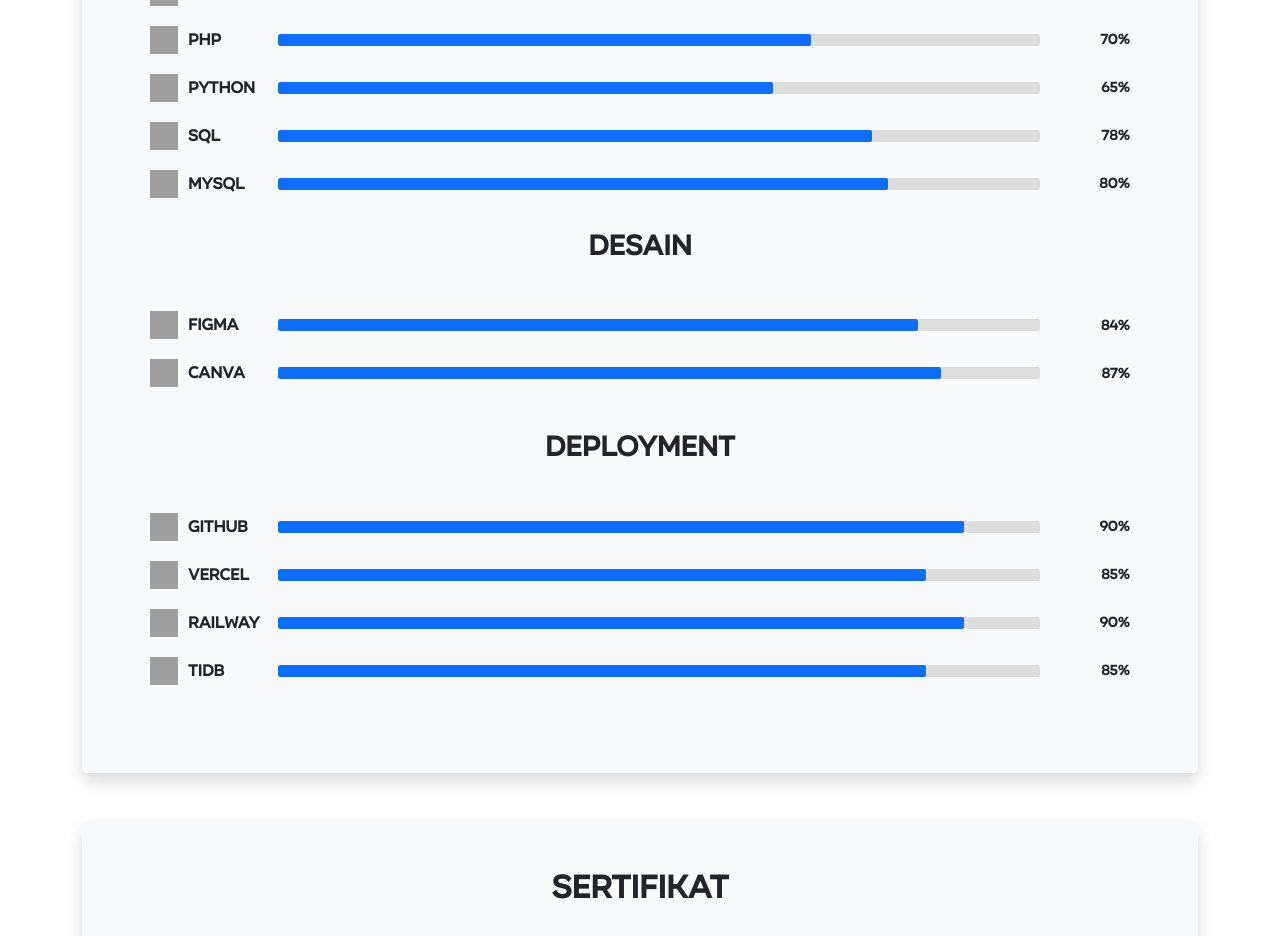
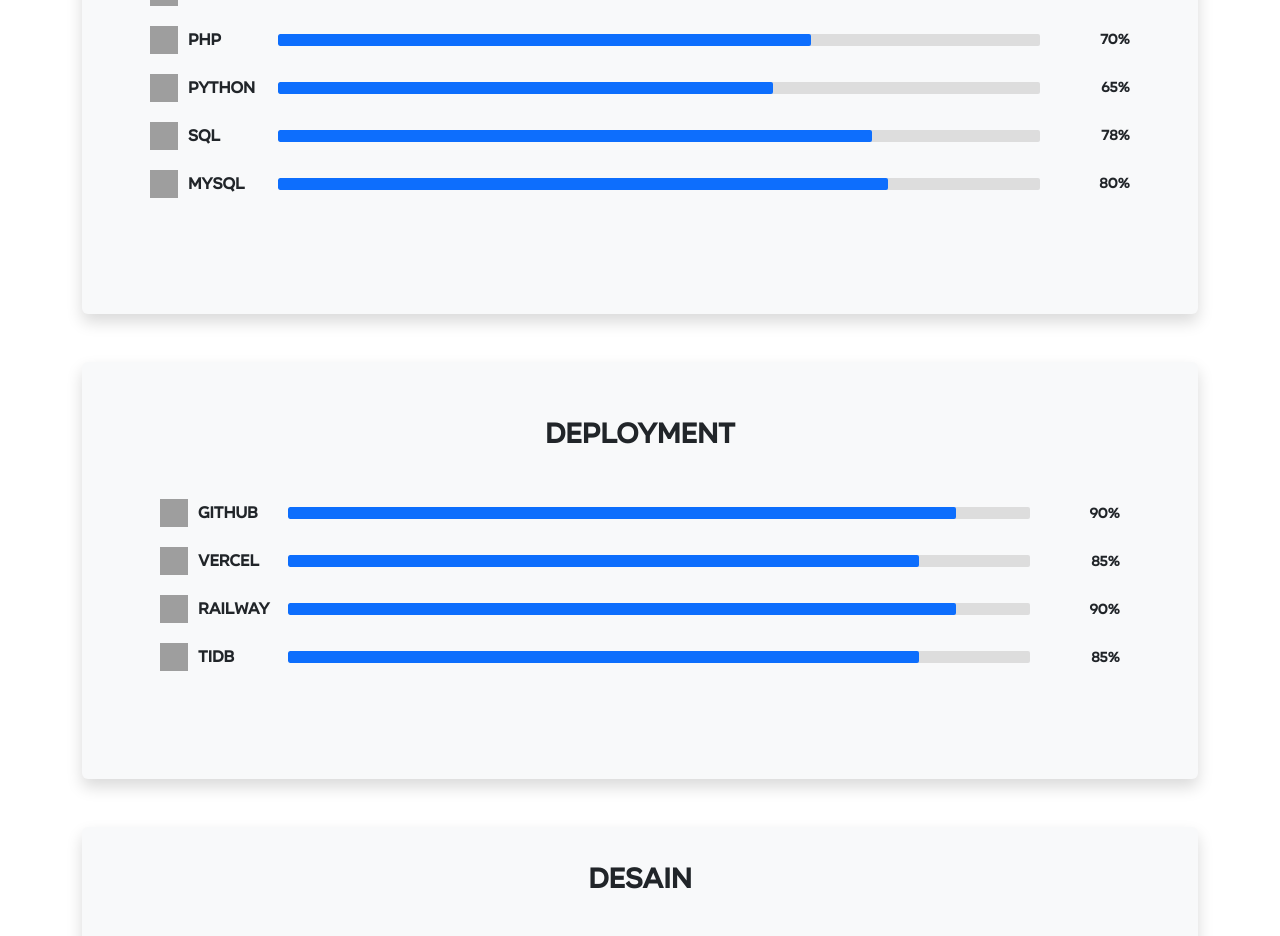
Before and after one commit to Dzikraahsan/Portfolio2, a Flask app: page /profile in a window 1280 px wide. Shown: the part 1554-2490 px from the top of the page. Run offline with Flask 3, Linux system fonts and the light colour scheme; some libraries are stand-ins or nearby versions; grey boxes are pictures that could not be loaded.

Commit message:
update code

```diff
--- a/templates/profile.html
+++ b/templates/profile.html
@@ -709,31 +709,23 @@
                 <span class="percent">80%</span>
               </div>
 
-              <!-- desain -->
-              <h3 class="text-center mb-5" style="font-weight: 600; margin-top: -1rem;" data-aos="fade-up" data-i18n="sec-design">DESIGN</h3>
 
-              <div class="skill" data-percent="84" data-aos="fade-up">
-                <img src="https://api.iconify.design/logos:figma.svg" alt="Figma">
-                <span>Figma</span>
-                <div class="bar">
-                  <div class="fill"></div>
-                </div>
-                <span class="percent">84%</span>
-              </div>
-
-              <div class="skill" data-percent="87" data-aos="fade-up">
-                <img class="icon dark-invert" src="https://api.iconify.design/simple-icons:canva.svg" alt="Canva">
-                <span>Canva</span>
-                <div class="bar">
-                  <div class="fill"></div>
-                </div>
-                <span class="percent">87%</span>
-              </div>
             </div>
 
-            <!-- deployment -->
+          </div>
+      </div>
+   </div>
+
+   <div class="container mt-5" data-aos="fade-up">
+
+      <div class="container shadow p-5 mb-0 bg-body-tertiary rounded" data-aos="fade-up">
+        <div class="text-center mb-0 mt-3">
+        </div>
+          <div class="skill-section h-100 mb-0" data-aos="fade-up">
+
+              <!-- deployment -->
             <div class="container skill-section h-100 mb-0">
-                <h3 class="text-center mb-5" style="font-weight: 600; margin-top: -1rem;" data-aos="fade-up">DEPLOYMENT</h3>
+                <h3 class="text-center mb-5" style="font-weight: 600; margin-top: -3rem;" data-aos="fade-up">DEPLOYMENT</h3>
 
                 <div class="skill" data-percent="90" data-aos="fade-up">
                   <img class="icon dark-invert" src="https://api.iconify.design/simple-icons:github.svg" alt="Github">
@@ -770,6 +762,41 @@
                     </div>
                   <span class="percent">85%</span>
                 </div>
+
+            </div>
+
+          </div>
+      </div>
+   </div>
+
+   <div class="container mt-5" data-aos="fade-up">
+
+      <div class="container shadow p-5 mb-0 bg-body-tertiary rounded" data-aos="fade-up">
+        <div class="text-center mb-0 mt-3">
+        </div>
+          <div class="skill-section h-100 mb-0" data-aos="fade-up">
+
+              <!-- desain -->
+              <h3 class="text-center mb-5" style="font-weight: 600; margin-top: -3rem;" data-aos="fade-up" data-i18n="sec-design">DESIGN</h3>
+
+              <div class="skill" data-percent="84" data-aos="fade-up">
+                <img src="https://api.iconify.design/logos:figma.svg" alt="Figma">
+                <span>Figma</span>
+                <div class="bar">
+                  <div class="fill"></div>
+                </div>
+                <span class="percent">84%</span>
+              </div>
+
+              <div class="skill" data-percent="87" data-aos="fade-up">
+                <img class="icon dark-invert" src="https://api.iconify.design/simple-icons:canva.svg" alt="Canva">
+                <span>Canva</span>
+                <div class="bar">
+                  <div class="fill"></div>
+                </div>
+                <span class="percent">87%</span>
+              </div>
+            </div>
 
             </div>
 
```
Also changed, not shown: templates/project.html (+36 -0 lines).
